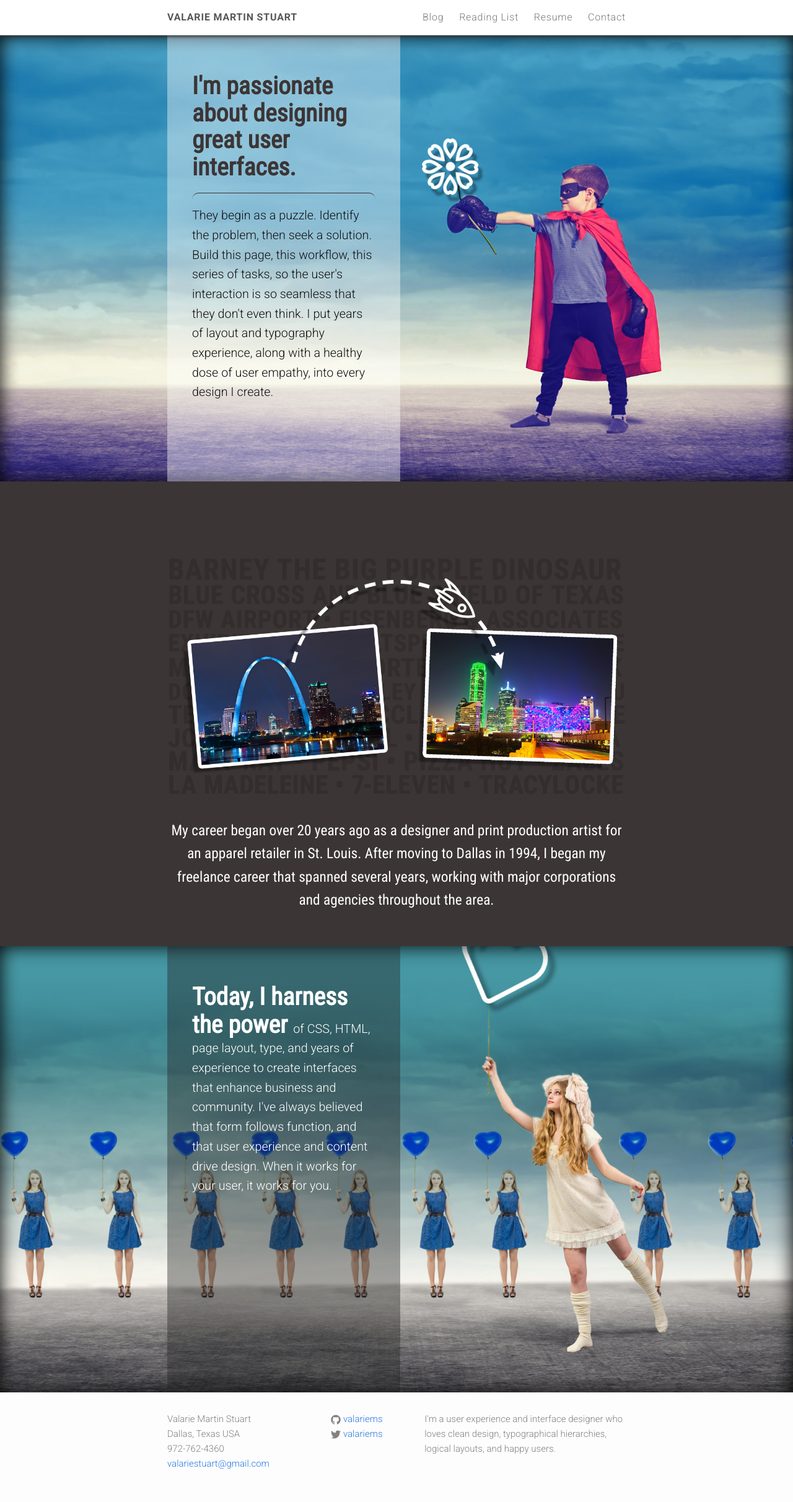
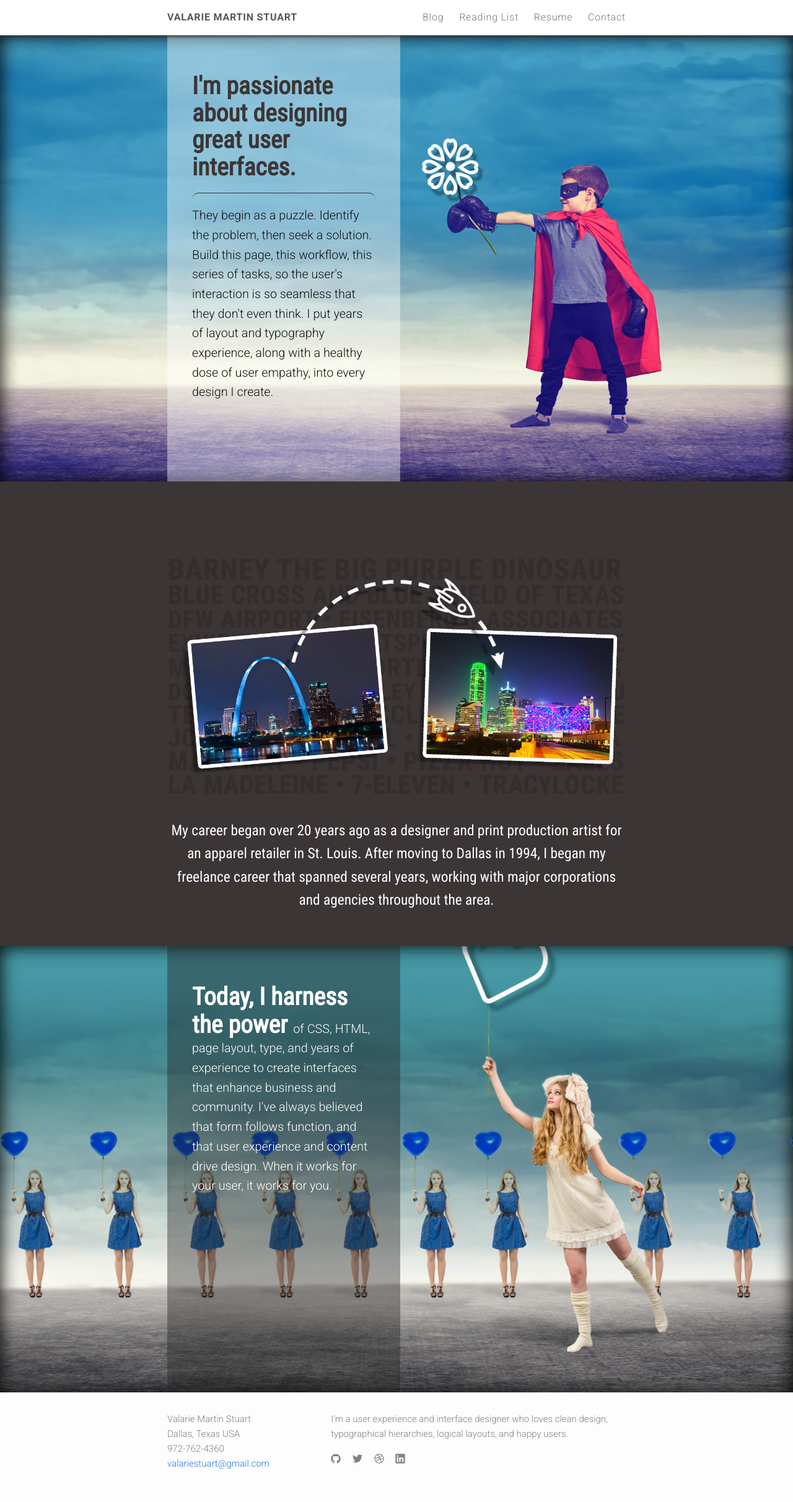
Before and after one commit to valariems/valariems.github.io, a Jekyll site: the page built from index.html, in a window 1280 px wide. Shown: the whole page at 62% size. Built offline with Jekyll 4.4.1, drawn with Linux system fonts in a browser that asks for light colours; nearby versions of some CDN libraries.

Commit message:
Add dribbble and linkedin to footer.

```diff
--- a/_config.yml
+++ b/_config.yml
@@ -14,6 +14,8 @@ description: > # this means to ignore newlines until "baseurl:"
 url: "localhost:4000" #"http://yourdomain.com" # the base hostname & protocol for your site
 twitter_username: valariems
 github_username:  valariems
+dribbble_username: valariems
+linkedin_username: valariems
 
 # Build settings
 markdown: kramdown
--- a/_includes/footer.html
+++ b/_includes/footer.html
@@ -14,23 +14,32 @@
       </div>
 
       <div class="footer-col footer-col-2">
+        <p>{{ site.description }}</p>
         <ul class="social-media-list">
           {% if site.github_username %}
           <li>
-            {% include icon-github.html username=site.github_username %}
+            {% include icon-github.html %}
           </li>
           {% endif %}
 
           {% if site.twitter_username %}
           <li>
-            {% include icon-twitter.html username=site.twitter_username %}
+            {% include icon-twitter.html %}
+          </li>
+          {% endif %}
+
+          {% if site.dribbble_username %}
+          <li>
+            {% include icon-dribbble.html %}
+          </li>
+          {% endif %}
+
+          {% if site.linkedin_username %}
+          <li>
+            {% include icon-linkedin.html %}
           </li>
           {% endif %}
         </ul>
-      </div>
-
-      <div class="footer-col footer-col-3">
-        <p>{{ site.description }}</p>
       </div>
     </div>
 
--- /dev/null
+++ b/_includes/icon-dribbble.html
@@ -0,0 +1 @@
+<a href="https://dribbble.com/{{ include.username }}"><span class="icon icon--dribbble">{% include icon-dribbble.svg %}</span><span class="username">{{ include.username }}</span></a>
--- /dev/null
+++ b/_includes/icon-linkedin.html
@@ -0,0 +1 @@
+<a href="https://linkedin.com/in/{{ include.username }}"><span class="icon icon--linkedin">{% include icon-linkedin.svg %}</span><span class="username">{{ include.username }}</span></a>
--- a/css/custom.scss
+++ b/css/custom.scss
@@ -36,6 +36,28 @@
       color: #008476;
       text-decoration: none;
     }
+  }
+}
+
+// footer
+// change three cols to two cols
+$spacing-unit:     30px; // from main.scss
+
+.footer-col-1 {
+    width: -webkit-calc(35% - (#{$spacing-unit} / 2));
+    width:         calc(35% - (#{$spacing-unit} / 2));
+}
+
+.footer-col-2 {
+    width: -webkit-calc(65% - (#{$spacing-unit} / 2));
+    width:         calc(65% - (#{$spacing-unit} / 2));
+}
+
+ul.social-media-list li {
+  display: inline;
+  padding-right: 1em;
+  a:hover {
+    text-decoration: none;
   }
 }
 
```
Also changed, not shown: _includes/icon-dribbble.svg (added), _includes/icon-linkedin.svg (added).
